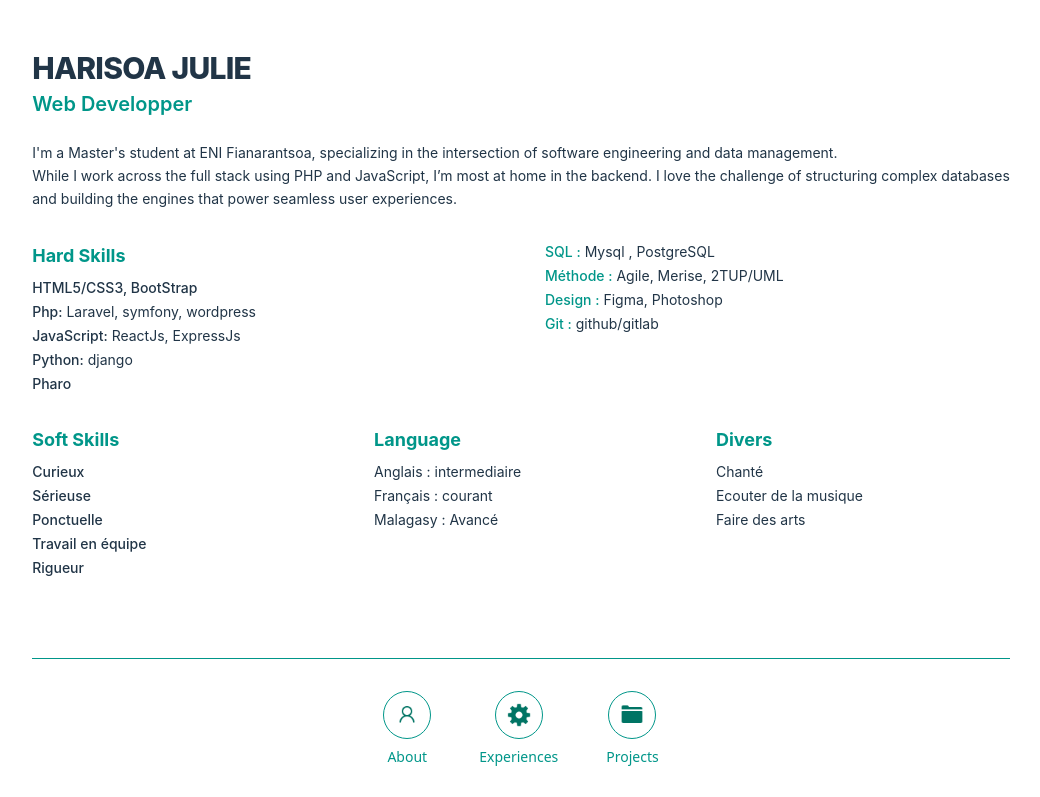
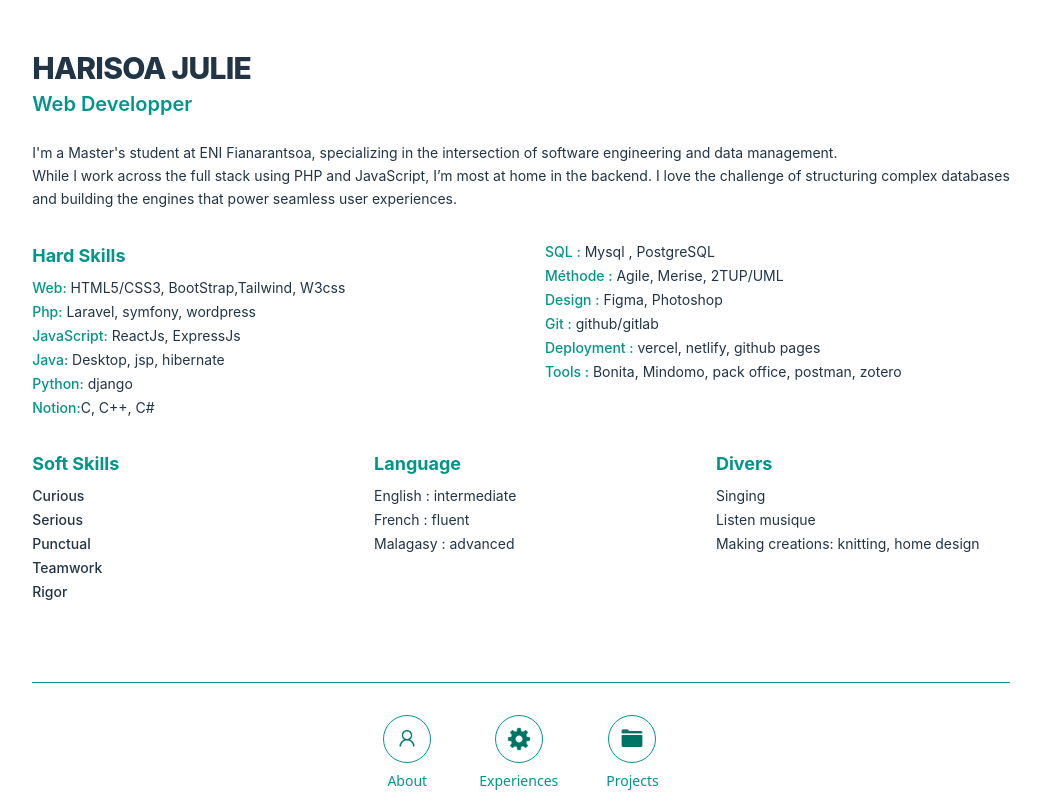
Before and after one commit to JulieIarisoa/Myportfolio2026, a React (Vite) app: page / in a window 1280 px wide. Shown: the part 587-1384 px from the top of the page, without its empty margins (119-1159 px from the left). Built offline with nearby package versions, Linux system fonts and the light colour scheme.

Commit message:
Amelioration du contenue

```diff
--- a/src/components/about.jsx
+++ b/src/components/about.jsx
@@ -1,4 +1,3 @@
-import React from 'react';
 import Navigation from './navigation';
 
 const AboutMe = () => {
@@ -28,20 +27,23 @@ const AboutMe = () => {
                     <div>
                         <h3 className="text-teal-600 font-bold text-lg mb-2">Hard Skills</h3>
                         <ul className="space-y-1 text-sm">
-                            <li><span className="font-medium">HTML5/CSS3, BootStrap</span></li>
-                            <li><span className="font-medium">Php:</span> Laravel, symfony, wordpress</li>
-                            <li><span className="font-medium">JavaScript:</span> ReactJs, ExpressJs</li>
-                            <li><span className="font-medium">Python:</span> django</li>
-                            <li><span className="font-medium">Pharo</span></li>
+                            <li><span className="font-medium  text-teal-600">Web:</span> HTML5/CSS3, BootStrap,Tailwind, W3css</li>
+                            <li><span className="font-medium  text-teal-600">Php:</span> Laravel, symfony, wordpress</li>
+                            <li><span className="font-medium  text-teal-600">JavaScript:</span> ReactJs, ExpressJs</li>
+                            <li><span className="font-medium  text-teal-600">Java:</span> Desktop, jsp, hibernate</li>
+                            <li><span className="font-medium  text-teal-600">Python:</span> django</li>
+                            <li><span className="font-medium  text-teal-600">Notion:</span>C, C++, C#</li>
                         </ul>
                     </div>
 
                 {/* Colonne Droite - Tech & Langues */}
                     <ul className="space-y-1 text-sm">
-                    <li><span className="font-medium text-teal-600">SQL :</span> Mysql , PostgreSQL</li>
-                    <li><span className="font-medium text-teal-600">Méthode :</span> Agile, Merise, 2TUP/UML</li>
-                    <li><span className="font-medium text-teal-600">Design :</span> Figma, Photoshop</li>
-                    <li><span className="font-medium text-teal-600">Git :</span> github/gitlab</li>
+                        <li><span className="font-medium text-teal-600">SQL :</span> Mysql , PostgreSQL</li>
+                        <li><span className="font-medium text-teal-600">Méthode :</span> Agile, Merise, 2TUP/UML</li>
+                        <li><span className="font-medium text-teal-600">Design :</span> Figma, Photoshop</li>
+                        <li><span className="font-medium text-teal-600">Git :</span> github/gitlab</li>
+                        <li><span className="font-medium text-teal-600">Deployment :</span> vercel, netlify, github pages</li>
+                        <li><span className="font-medium text-teal-600">Tools :</span> Bonita, Mindomo, pack office, postman, zotero</li>
                     </ul>
                 </div>
 
@@ -49,29 +51,29 @@ const AboutMe = () => {
                     <div>
                         <h3 className="text-teal-600 font-bold text-lg mb-2">Soft Skills</h3>
                         <ul className="space-y-1 text-sm">
-                            <li><span className="font-medium">Curieux</span></li>
-                            <li><span className="font-medium">Sérieuse</span></li>
-                            <li><span className="font-medium">Ponctuelle</span></li>
-                            <li><span className="font-medium">Travail en équipe</span></li>
-                            <li><span className="font-medium">Rigueur</span></li>
+                            <li><span className="font-medium">Curious</span></li>
+                            <li><span className="font-medium">Serious</span></li>
+                            <li><span className="font-medium">Punctual</span></li>
+                            <li><span className="font-medium">Teamwork</span></li>
+                            <li><span className="font-medium">Rigor</span></li>
                         </ul>
                     </div>
 
                     <div>
                         <h3 className="text-teal-600 font-bold text-lg mb-2">Language</h3>
                         <ul className="space-y-1 text-sm">
-                            <li>Anglais : intermediaire</li>
-                            <li>Français : courant</li>
-                            <li>Malagasy : Avancé</li>
+                            <li>English : intermediate</li>
+                            <li>French : fluent</li>
+                            <li>Malagasy : advanced</li>
                         </ul>
                     </div>
 
                     <div>
                         <h3 className="text-teal-600 font-bold text-lg mb-2">Divers</h3>
                         <ul className="space-y-1 text-sm">
-                            <li>Chanté</li>
-                            <li>Ecouter de la musique</li>
-                            <li>Faire des arts</li>
+                            <li>Singing</li>
+                            <li>Listen musique</li>
+                            <li>Making creations: knitting, home design</li>
                         </ul>
                     </div>
                 </div>
```
